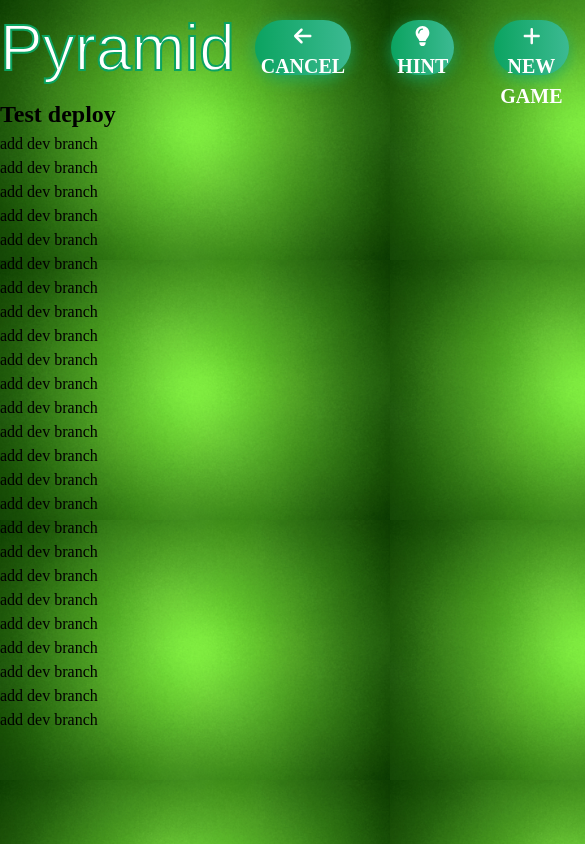
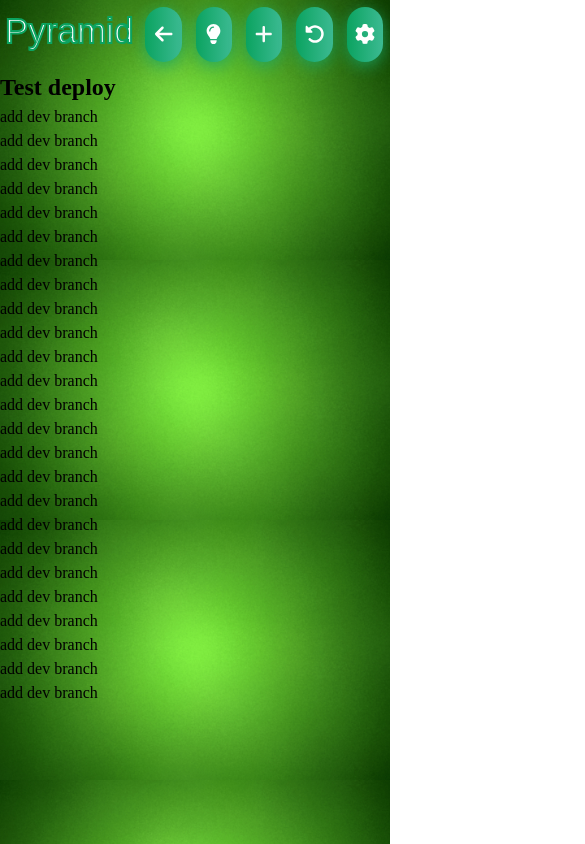
Before and after one commit to Igogoblin/pyramid, a React (Vite) app in the folder pyramid/: page / in a window 390 px wide. Shown: the top 844 px of the page, 585 px wide, since content can reach past the window. Built offline with nearby package versions, Linux system fonts and the light colour scheme; a web font is replaced by a local one.

Commit message:
responsive header buttons for mobs and tablets

```diff
--- a/pyramid/src/components/header/Header.jsx
+++ b/pyramid/src/components/header/Header.jsx
@@ -43,7 +43,7 @@ export default function Header() {
         />{" "}
         <span>RESTART</span>
       </button>
-      <button className={`${s.btn_hover} ${s.color_5} ${s.no_display}`}>
+      <button className={`${s.btn_hover} ${s.color_5} ${s.mob_display}`}>
         <FontAwesomeIcon
           icon={faGear}
           style={{ color: "#ffffff" }}
--- a/pyramid/src/components/header/header.module.css
+++ b/pyramid/src/components/header/header.module.css
@@ -9,6 +9,7 @@ div > h1 {
   font-size: 4rem;
   color: #fff;
   -webkit-text-stroke: 2px #0ba360;
+  margin: 5px;
 }
 
 .tac_one_regular {
@@ -17,7 +18,7 @@ div > h1 {
   font-style: normal;
 }
 
-.no_display {
+.mob_display {
   display: none;
 }
 
@@ -161,8 +162,39 @@ div > h1 {
   box-shadow: 0 5px 15px rgba(242, 97, 103, 0.4);
 }
 
-@media screen and (min-width: 1024px) {
+@media screen and (max-width: 1024px) {
   span {
-    color: rgba(0, 0, 0, 0);
+    display: none;
+  }
+
+  .mob_display {
+    display: inline-block;
+  }
+
+  .btn_hover {
+    margin: 20px 10px 10px;
+  }
+
+  div > h1 {
+    font-size: 55px;
   }
 }
+
+@media screen and (max-width: 500px) {
+  span {
+    display: none;
+  }
+
+  .mob_display {
+    display: inline-block;
+  }
+
+  .btn_hover {
+    margin: 7px;
+  }
+
+  div > h1 {
+    font-size: 35px;
+    margin: 5px;
+  }
+}
```
